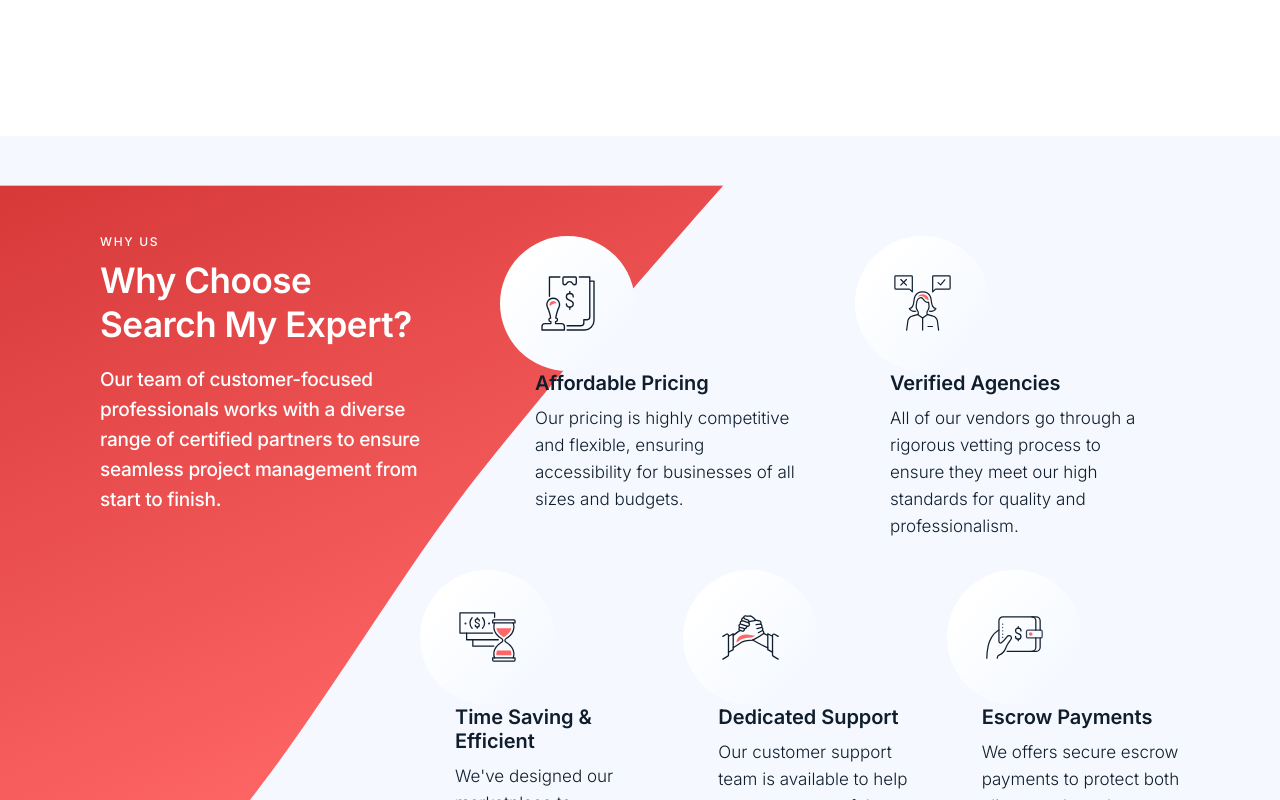
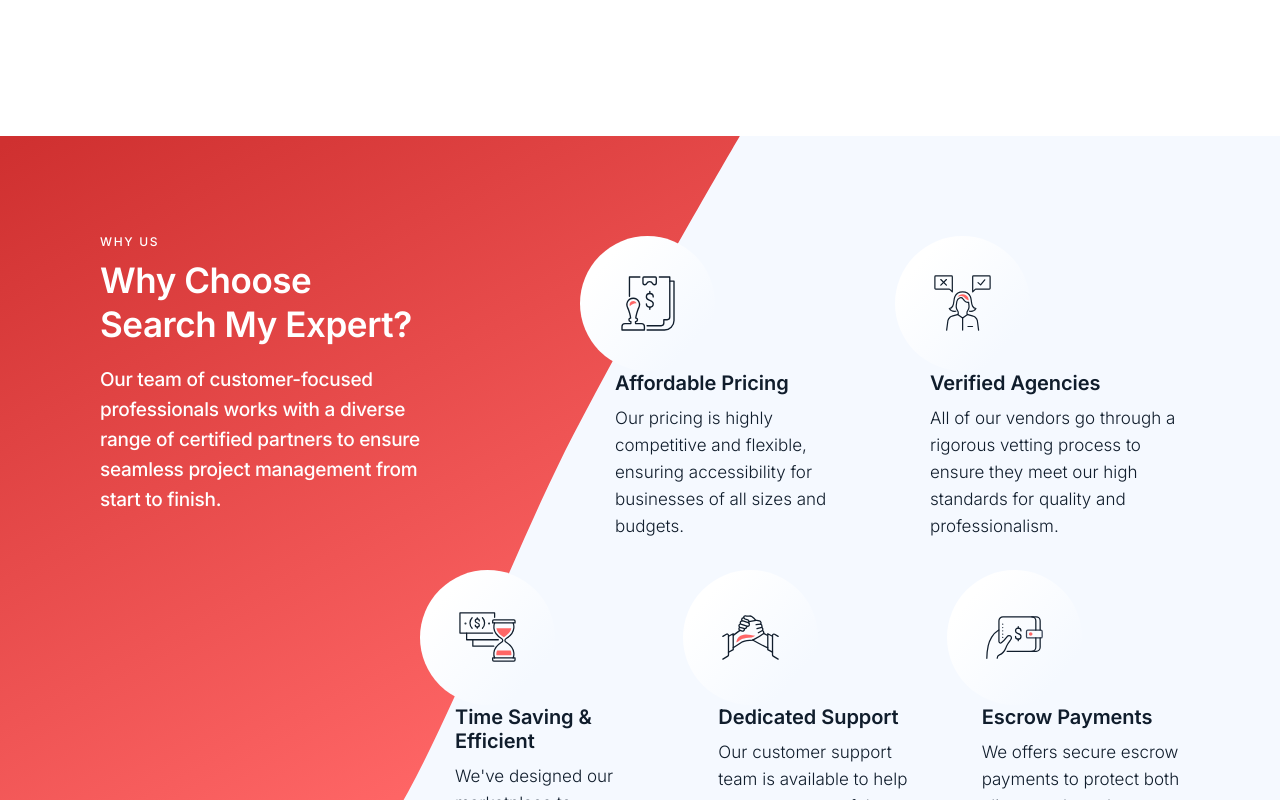
Before and after one commit to proalamin/test-2, a Next.js app: page / in a window 1280 px wide. Shown: the part 2700-3500 px from the top of the page. Built offline with nearby package versions, Linux system fonts and the light colour scheme.

Commit message:
Bug Fixed

```diff
--- a/src/components/WhyChooseUs/index.tsx
+++ b/src/components/WhyChooseUs/index.tsx
@@ -5,10 +5,17 @@ import { Img } from "@/utils/Img";
 export const WhyChooseUs: React.FC<WhyChooseUsInterface> = (props) => {
     const { title, subtitle, description, items } = props;
     return <div
-        className="why-choose-data-section md:bg-[length:160%_106.5%] bg-[length:120%_auto] md:bg-[position:-360px_top] bg-[position:top_left] bg-no-repeat md:px-[100px] px-[50px] py-[100px] bg-[#F5F9FF]"
+        className="relative md:px-[100px] px-[50px] py-[100px] bg-[#F5F9FF] why-choose-data-section-wrapper"
     >
-        <div></div>
-        <div className="max-w-[1440px] mx-auto">
+        <div className="why-choose-data-overlay">
+            <svg className="svg">
+                <clipPath id="my-clip-path" clipPathUnits="objectBoundingBox">
+                    <path
+                        d="M0,0 H1 C1,0,0.87,0.174,0.775,0.317 C0.684,0.455,0.585,0.675,0.5,0.76 C0.288,0.972,0,1,0,1 V0"></path>
+                </clipPath>
+            </svg>
+        </div>
+        <div className="max-w-[1440px] mx-auto why-choose-data-section relative">
             <div className="flex md:flex-row flex-col">
                 <div className="md:max-w-[320px] md:m-0 mb-[50px]">
                     <h6 className="text-[12px] leading-[12px] tracking-[1.66px] font-medium pb-[10px] uppercase text-primaryAccent">
@@ -23,7 +30,7 @@ export const WhyChooseUs: React.FC<WhyChooseUsInterface> = (props) => {
                 </div>
                 <div className="flex-1">
                     <div
-                        className="why-choose-expert-grid-1 grid sm:grid-cols-2 grid-rows-2 sm:grid-rows-none md:gap-[30px] gap-[50px] max-w-[775px] ml-auto pb-[30px] sm:pl-[80px]">
+                        className="why-choose-expert-grid-1 grid sm:grid-cols-2 grid-rows-2 sm:grid-rows-none md:gap-[30px] gap-[50px] max-w-[775px] ml-auto pb-[30px] sm:pl-[40px]">
                         {
                             items?.slice(0, 2)?.map((item, index) => {
                                 return <div
--- a/src/styles/globals.css
+++ b/src/styles/globals.css
@@ -120,11 +120,6 @@ input:checked::before {
     left: 1px;
 }
 
-
-.why-choose-data-section {
-    background-image: url("/images/why-choose-us-bg-web.svg");
-}
-
 .track-project-item:nth-child(1) .track-your-project-arrow::before, .track-project-item:nth-child(1) .track-your-project-arrow::after, .track-project-item:nth-child(6) .track-your-project-arrow::before {
     content: unset;
 }
@@ -181,6 +176,22 @@ input:checked::before {
 
 .service-card:hover .service-card-content .service-card-details {
     display: block;
+}
+
+.why-choose-data-overlay {
+    position: absolute;
+    left: 0;
+    top: 0;
+    width: 780px;
+    height: 100%;
+    background: linear-gradient(152.36deg, #CF3030 0.73%, #F66 66.5%);
+    z-index: 0;
+    -webkit-clip-path: url(#my-clip-path);
+    clip-path: url(#my-clip-path);
+}
+
+.why-choose-data-section {
+    z-index: 1;
 }
 
 .track-your-project-bg::before {
@@ -251,11 +262,43 @@ input:checked::before {
     .track-project-item:nth-child(6) .track-your-project-arrow::after {
         top: 55px;
     }
+
+    .why-choose-expert-grid-1 {
+        padding-left: 145px !important;
+    }
+
+    .why-choose-data-overlay {
+        width: 720px;
+    }
 }
 
-@media screen and (min-width: 1350px) and (max-width: 1500px) {
+@media screen and (min-width: 1240px) and (max-width: 1340px) {
+    .why-choose-expert-grid-1 {
+        padding-left: 160px !important;
+    }
+
+    .why-choose-data-overlay {
+        width: 740px;
+    }
+}
+
+@media screen and (min-width: 1350px) and (max-width: 1399px) {
     .track-project-item:nth-child(6) .track-your-project-arrow::after {
         top: 80px;
+    }
+
+    .why-choose-expert-grid-1 {
+        padding-left: 120px !important;
+    }
+}
+
+@media screen and (min-width: 1400px) and (max-width: 1450px) {
+    .track-project-item:nth-child(6) .track-your-project-arrow::after {
+        top: 80px;
+    }
+
+    .why-choose-expert-grid-1 {
+        padding-left: 80px !important;
     }
 }
 
@@ -263,7 +306,19 @@ input:checked::before {
     .track-project-item:nth-child(6) .track-your-project-arrow::after {
         top: 86px;
     }
+
+    .why-choose-data-overlay {
+        width: 955px;
+    }
 }
+
+
+@media screen and (min-width: 1750px) and (max-width: 1900px) {
+    .why-choose-data-overlay {
+        width: 1140px;
+    }
+}
+
 
 @media screen and (max-width: 768px) {
     .slick-dots {
@@ -275,8 +330,14 @@ input:checked::before {
         justify-content: center;
     }
 
-    .why-choose-data-section {
+    .why-choose-data-section-wrapper {
         background-image: url("/images/why-choose-us-bg.svg");
+        background-repeat: no-repeat;
+        background-size: 120% auto;
+    }
+
+    .why-choose-data-overlay {
+        display: none;
     }
 
     .track-your-project-bg::after {
```
Also changed, not shown: public/images/why-choose-us-bg-web.svg.
